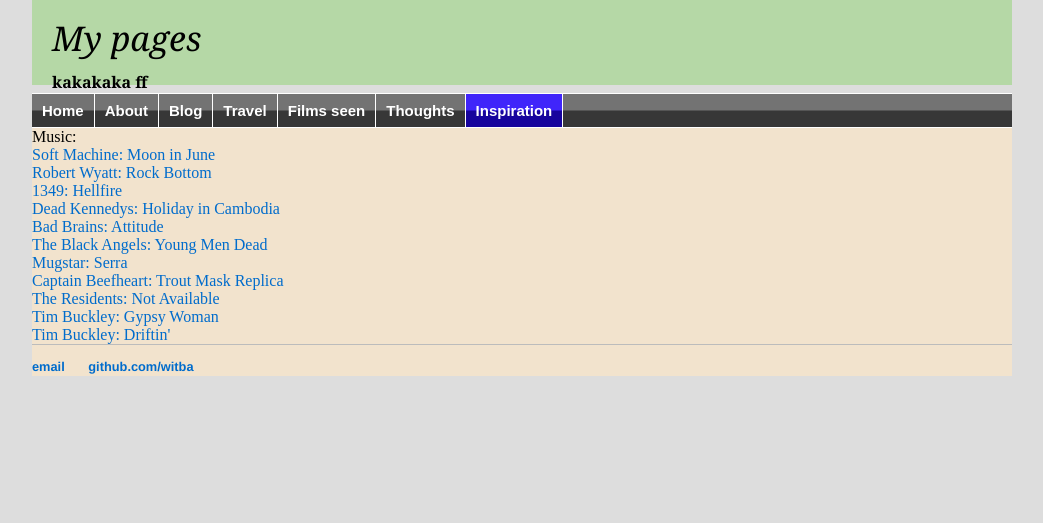
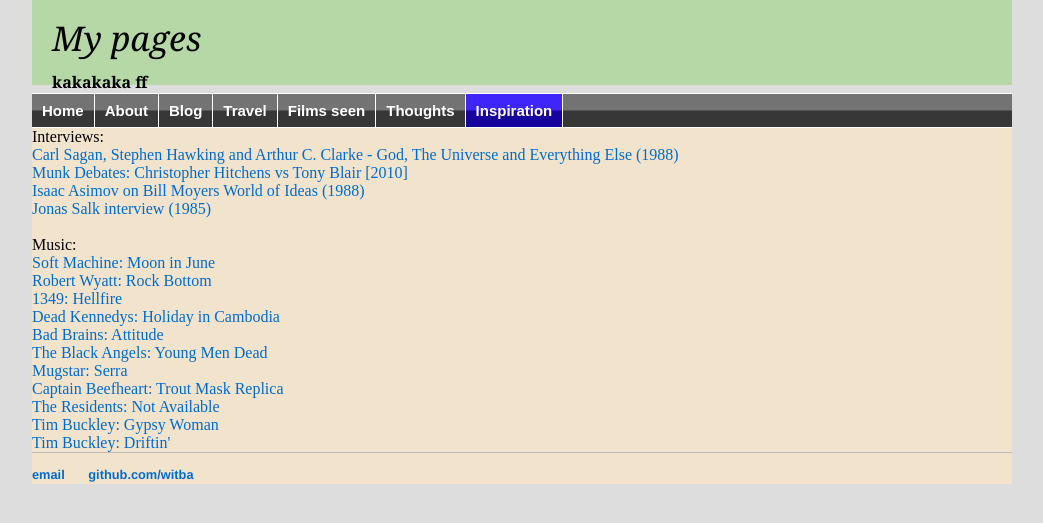
Before and after one commit to witba/witba.github.io, a Jekyll site: the page built from inspiration/index.html, in a window 1280 px wide. Shown: the top 523 px of the page, without its empty margins (118-1161 px from the left). Built offline with Jekyll 4.4.1, drawn with Linux system fonts in a browser that asks for light colours.

Commit message:
Update index.html

```diff
--- a/inspiration/index.html
+++ b/inspiration/index.html
@@ -2,6 +2,13 @@
 layout: inspiration
 title: Inspiration
 ---
+
+Interviews:<br>
+<a href="https://www.youtube.com/watch?v=HKQQAv5svkk" target=_blank>Carl Sagan, Stephen Hawking and Arthur C. Clarke - God, The Universe and Everything Else (1988)</a><br>
+<a href="https://www.youtube.com/watch?v=t0kp_5wOo2o" target=_blank>Munk Debates: Christopher Hitchens vs Tony Blair [2010]</a><br>
+<a href="https://www.youtube.com/watch?v=aogsJ4t4aBE" target=_blank>Isaac Asimov on Bill Moyers World of Ideas (1988)</a><br>
+<a href="https://www.youtube.com/watch?v=liQzs6qqYQg" target=_blank>Jonas Salk interview (1985)</a><br>
+<br>
 
 Music:<br>
 <a href="https://www.youtube.com/watch?v=IJFSIX_uVPM" target=_blank>Soft Machine: Moon in June</a><br>
```
